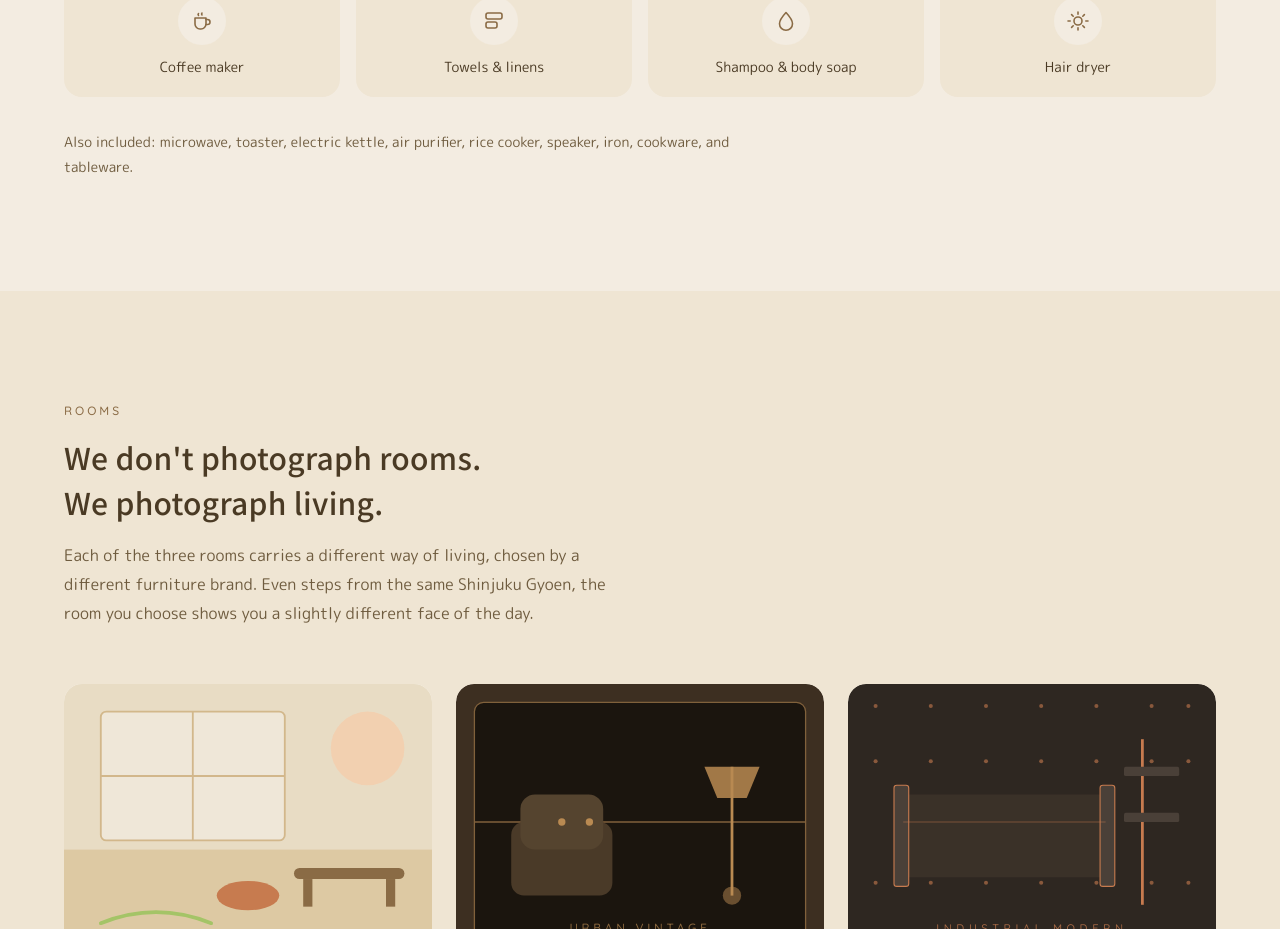
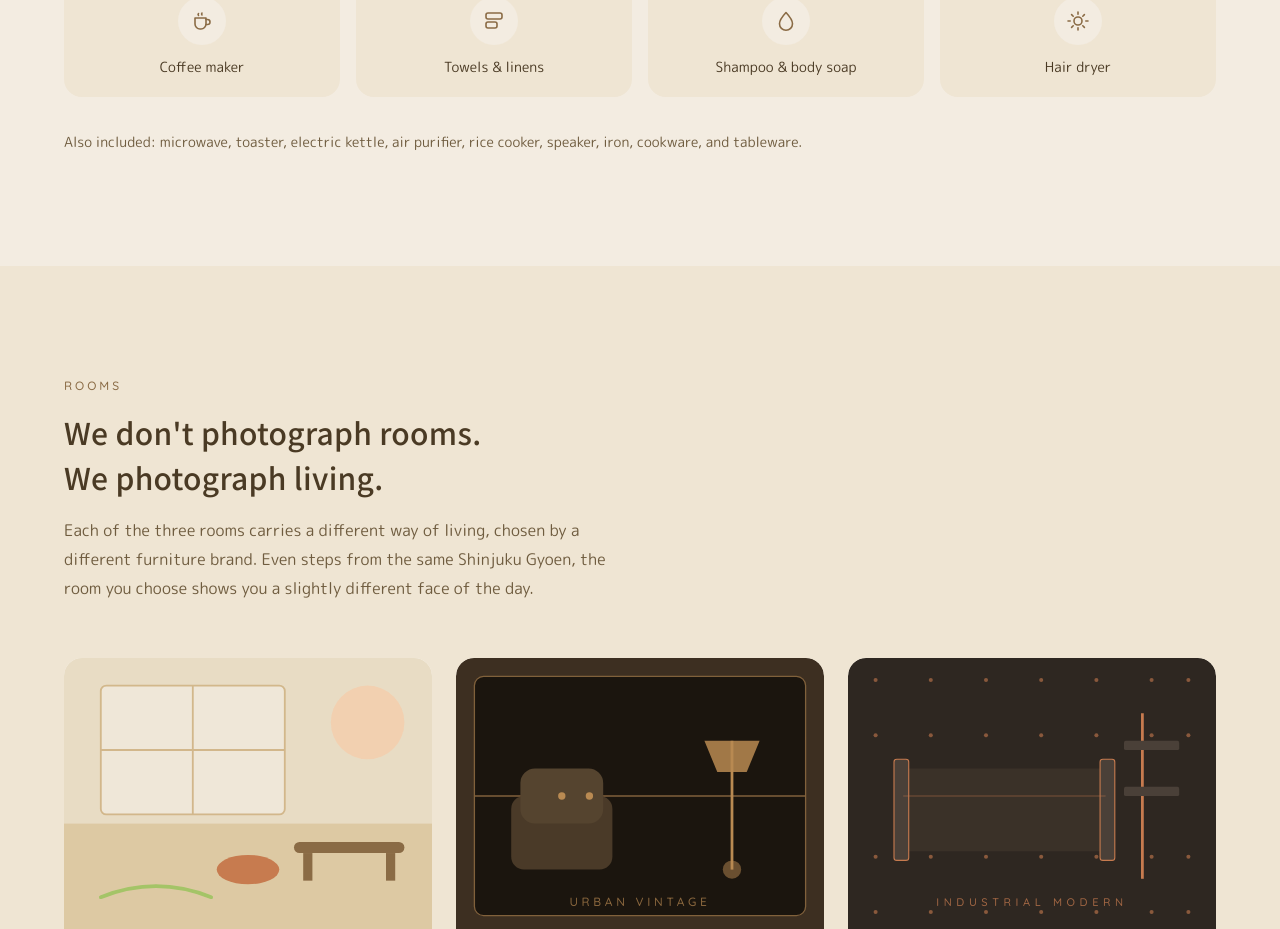
Before and after one commit to basimp-inc/k3v-shinjuku-gyoen, a Next.js app: page /en in a window 1280 px wide. Shown: the part 2820-3749 px from the top of the page. Built offline with nearby package versions, Linux system fonts and the light colour scheme; a web font is replaced by a local one.

Commit message:
minor fix at "Amenities section "

```diff
--- a/app/[locale]/_components/Amenities.tsx
+++ b/app/[locale]/_components/Amenities.tsx
@@ -55,7 +55,7 @@ export default async function Amenities() {
         </div>
 
         <Reveal delay={200}>
-          <p className="mt-8 max-w-2xl text-sm leading-[1.8] text-[#6f5c3f]">
+          <p className="mt-8 text-sm leading-[1.8] text-[#6f5c3f]">
             {t("note")}
           </p>
         </Reveal>
```
